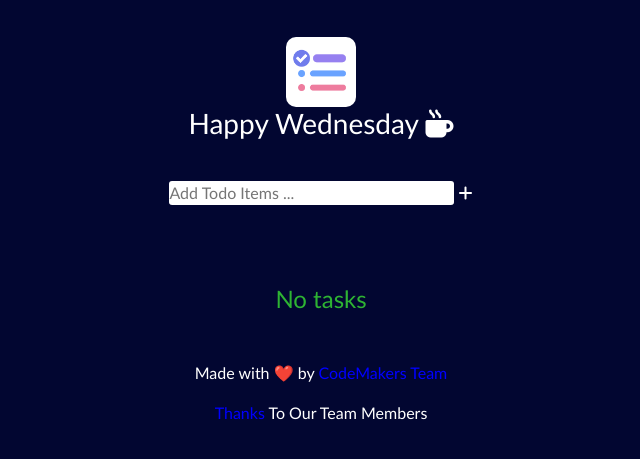
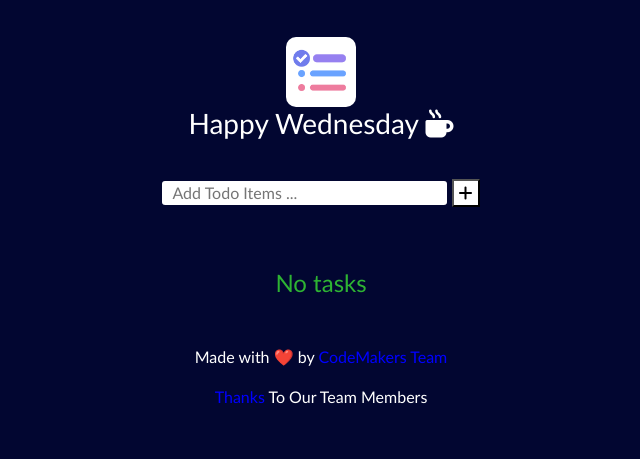
Before and after one commit to asoylu06/ToDo-App2, a plain HTML site: page index.html in a window 1280 px wide. Both pictures are taken after a click on the button 784 px from the left and 243 px from the top of the page. Shown: the part 51-510 px from the top of the page, without its empty margins (319-959 px from the left). Drawn offline with nearby package versions, Linux system fonts and the light colour scheme.

Commit message:
Some small corrections are applied

```diff
--- a/app/app.js
+++ b/app/app.js
@@ -33,7 +33,7 @@ let list = document.querySelector('.todo-items');
 
 onclick = (e) => {
 
-    if (e.target.classList.contains('fa-plus')) {
+    if (e.target.classList.contains('add-btn') || e.target.classList.contains('fa-plus')) {
         if (input.value == '') {
             alert('Please enter a task');
         } else if (input.value.length > 30) {
@@ -79,6 +79,11 @@ onclick = (e) => {
     result();
 };
 
+onkeydown = (e) => {
+    if (e.key == 'Enter') {
+        document.querySelector('.fa-plus').click();
+    }
+}
 
 let result = function() {
 
--- a/css/style.css
+++ b/css/style.css
@@ -1,10 +1,14 @@
-* {
+body {
   /* margin: 0 !important; */
-  padding: 0 !important;
   box-sizing: border-box;
   background-color: #020631 !important;
   font-family: "Gill Sans", "Gill Sans MT", Calibri, "Trebuchet MS", sans-serif;
   color: white;
+}
+
+.todo-items {
+  margin: 0;
+  padding: 0;
 }
 
 body > *, .todo-fields {
@@ -16,6 +20,8 @@ span {
 }
 
 .todo-area input {
+  padding: 10px;
+  width: 100%;
   margin: 2rem 0;
   background-color: white !important;
   width: 285px;
@@ -26,13 +32,26 @@ span {
 }
 
 li {
-  width: 300px;
+  width: 315px;
   margin: 2rem auto;
 }
 
 button {
+  background-color: white;
+  margin: 0;
+  padding: 0;
+  height: fit-content;
+  width: fit-content;
+}
+
+.fa-plus {
+  width: 100%;
+  height: 100%;
+  background-color: white;
   border: none;
   cursor: pointer;
+  margin: 0;
+  padding: 0 5px;
 }
 
 footer {
--- a/index.html
+++ b/index.html
@@ -25,7 +25,7 @@
   <div class="container">
 
     <div class="todo-area">
-      <input type="text" name="todo" id="todo_input" placeholder="Add Todo Items ..." autofocus></input>
+      <input type="text" name="todo" id="todo_input" placeholder="Add Todo Items ..." autofocus="on" autocomplete="off"></input>
       <button class="add-btn"><i class="fa-solid fa-plus"></i></button>
     </div>
 
```
